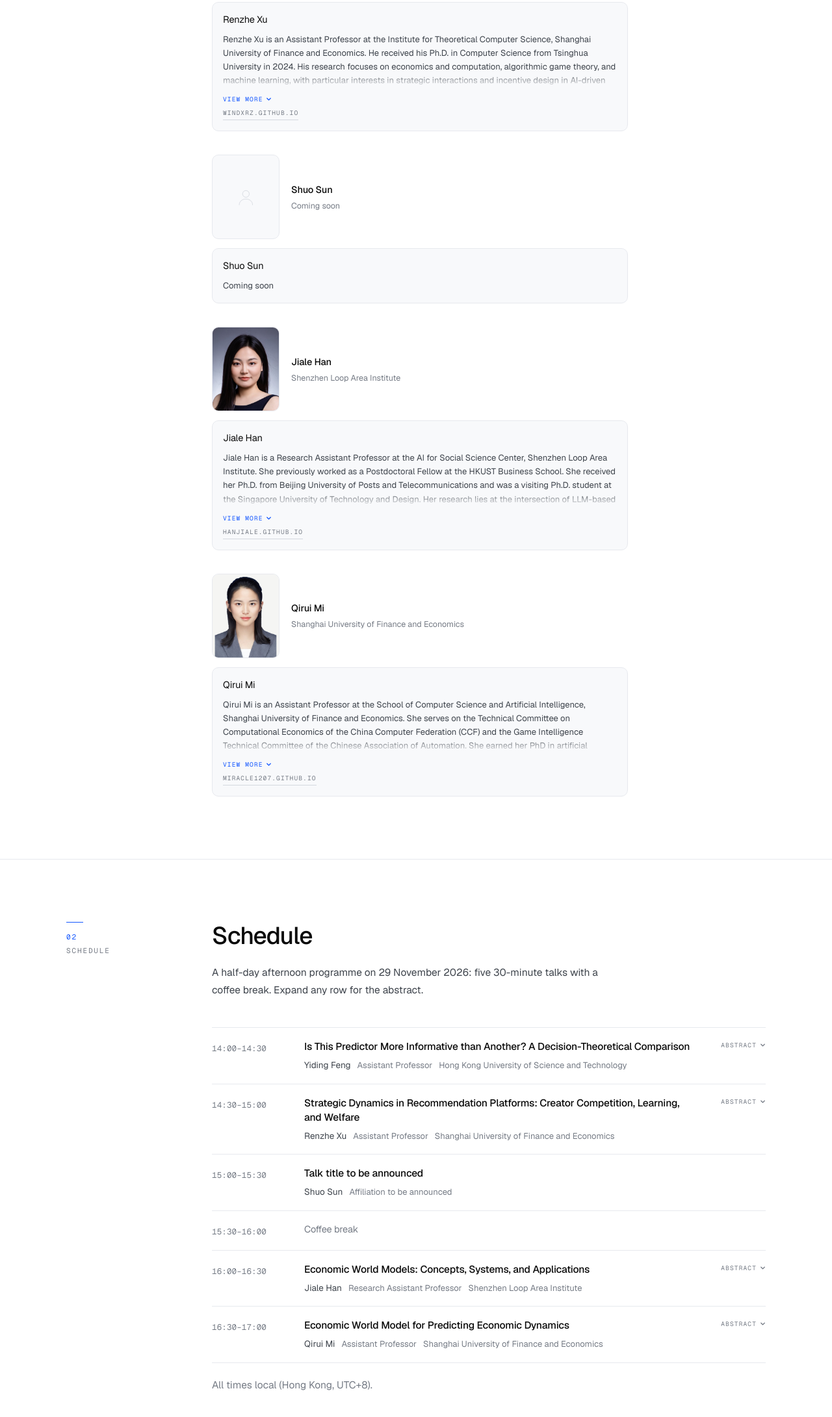
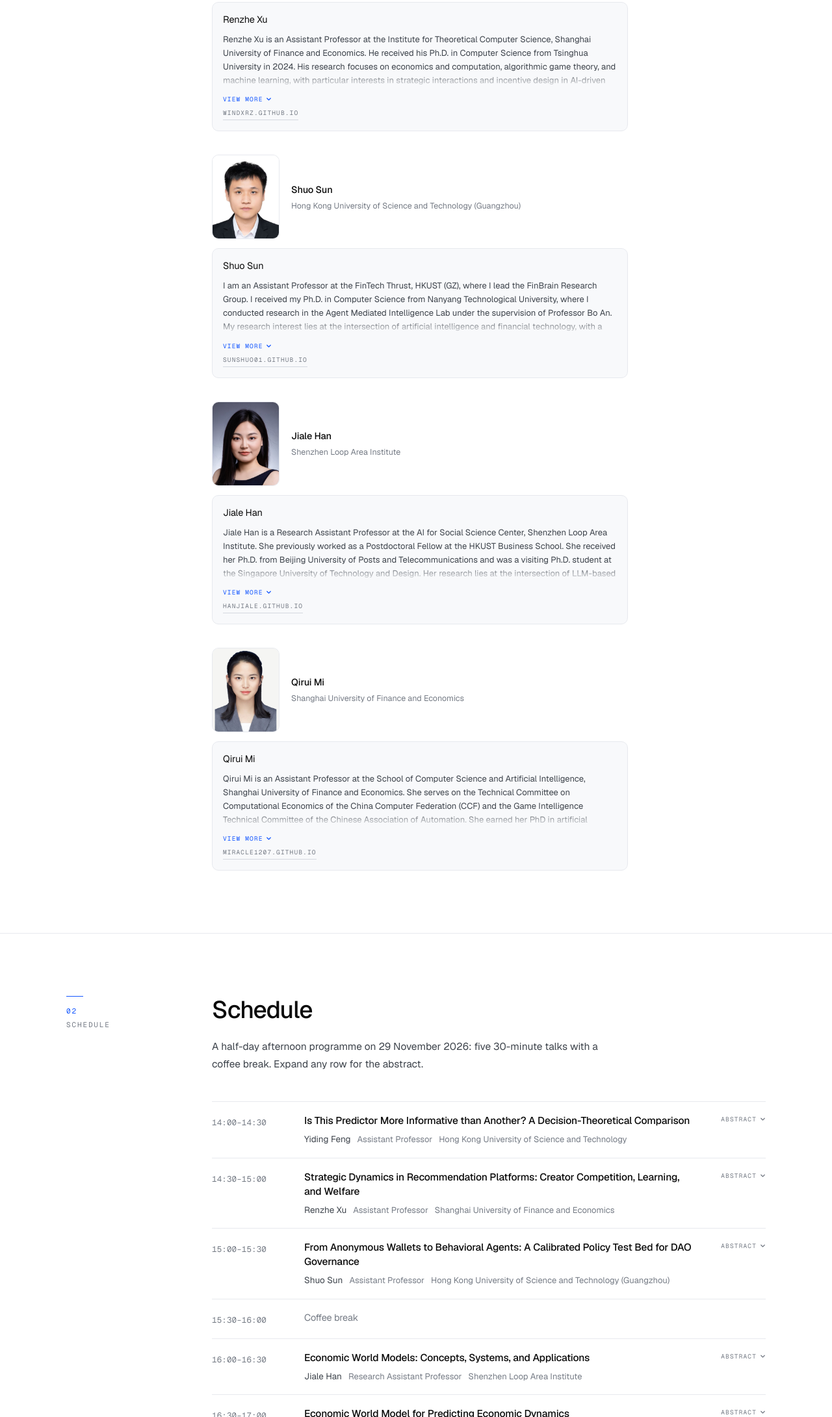
Before and after one commit to litchi-shrimp/agentic-economics-workshop, a plain HTML site: page index.html in a window 1280 px wide. Shown: the part 1898-4079 px from the top of the page at 65% size. Drawn offline with nearby package versions, Linux system fonts and the light colour scheme; a web font is replaced by a local one.

Commit message:
更新speaker信息

```diff
--- a/index.html
+++ b/index.html
@@ -211,23 +211,43 @@
             </article>
 
             <article class="sp-card" data-key="shuo-sun">
-              <div class="sp-frame sp-frame--empty" aria-hidden="true">
-                <svg class="sp-avatar" viewBox="0 0 64 64" fill="none">
-                  <circle cx="32" cy="23" r="9.5" stroke="currentColor" stroke-width="1.6" />
-                  <path d="M13 54c0-9.7 8.5-16.5 19-16.5S51 44.3 51 54" stroke="currentColor" stroke-width="1.6"
-                    stroke-linecap="round" />
-                </svg>
+              <div class="sp-frame">
+                <button class="sp-media" type="button" aria-label="Read the bio: Shuo Sun">
+                  <img src="assets/sp-shuo-sun.jpg" width="640" height="800" loading="lazy" decoding="async"
+                    alt="Shuo Sun">
+                </button>
+                <span class="sp-hint" aria-hidden="true">Bio</span>
               </div>
 
               <div class="sp-cap">
                 <p class="sp-name">Shuo Sun</p>
-                <p class="sp-aff">Coming soon</p>
+                <p class="sp-aff">Hong Kong University of Science and Technology (Guangzhou)</p>
               </div>
 
               <div class="sp-panel">
+                <p class="sp-pname">Assistant Professor</p>
                 <p class="sp-talk">Shuo Sun</p>
                 <div class="sp-abs">
-                  <p>Coming soon</p>
+                  <p>I am an Assistant Professor at the FinTech Thrust, HKUST (GZ), where I lead the FinBrain Research
+                    Group. I received my Ph.D. in Computer Science from Nanyang Technological University, where I
+                    conducted research in the Agent Mediated Intelligence Lab under the supervision of Professor Bo An.
+                    My research interest lies at the intersection of artificial intelligence and financial technology,
+                    with a focus on reinforcement learning (RL) for quantitative trading. I have published over ten
+                    papers in top-tier AI conferences and journals, including NeurIPS, KDD, AAAI, WWW, and Artificial
+                    Intelligence. I led the development of TradeMaster, an open-source RL-based trading platform with
+                    over 1.9k stars on GitHub. I was also awarded first place in the 2024 Citadel Datathon. Prior to my
+                    doctoral studies, I earned a bachelor’s degree from Nankai University and a master’s degree from the
+                    University of Edinburgh.</p>
+                </div>
+
+                <div class="sp-foot">
+                  <button class="sp-more" type="button">View more<svg class="sp-chev" width="9" height="9"
+                      viewBox="0 0 10 10" aria-hidden="true">
+                      <path d="M2 3.6 5 6.6l3-3" fill="none" stroke="currentColor" stroke-width="1.4"
+                        stroke-linecap="round" stroke-linejoin="round" />
+                    </svg></button>
+                  <a class="sp-home" href="https://sunshuo01.github.io/" target="_blank"
+                    rel="noopener">sunshuo01.github.io</a>
                 </div>
               </div>
             </article>
@@ -415,9 +435,39 @@
               <div class="talk-head">
                 <span class="t-time">15:00–15:30</span>
                 <div>
-                  <h3 class="t-title">Talk title to be announced</h3>
-                  <p class="t-meta"><span class="t-name">Shuo Sun</span><span>Affiliation to be announced</span></p>
+                  <h3 class="t-title">From Anonymous Wallets to Behavioral Agents: A Calibrated Policy Test Bed for DAO
+                    Governance</h3>
+                  <p class="t-meta"><span class="t-name">Shuo Sun</span><span>Assistant Professor</span><span>Hong Kong
+                      University of Science and Technology (Guangzhou)</span></p>
                 </div>
+                <button class="t-toggle" type="button" aria-expanded="false" aria-controls="abs-shuo-sun">
+                  Abstract<svg class="t-chev" width="9" height="9" viewBox="0 0 10 10" aria-hidden="true">
+                    <path d="M2 3.6 5 6.6l3-3" fill="none" stroke="currentColor" stroke-width="1.4"
+                      stroke-linecap="round" stroke-linejoin="round" />
+                  </svg>
+                </button>
+              </div>
+              <div class="t-abs" id="abs-shuo-sun" hidden>
+                <p>Unlike traditional corporate hierarchies, Decentralized Autonomous Organizations (DAOs) manage a
+                  multi-billion-dollar economy by utilizing token-voting mechanisms that aim to distribute governance
+                  power. While DAOs envision democratic governance, their complex economic dynamics can produce
+                  unforeseen issues, such as token concentration and runaway inflation. Navigating this complexity
+                  requires scalable simulation testbeds that construct heterogeneous behavioral agents from large
+                  volumes of on-chain transaction data. We propose DAO-SIM, the first realistic data-driven, LLM-based
+                  token-flow simulator that uses inverse behavioral profiling through event-chain clustering and
+                  two-stage LLM interpretation to reconstruct heterogeneous participant profiles under the anonymity of
+                  DAOs. Then a hierarchical agent architecture separates probabilistic decisions by profile-level super
+                  agents from independent execution by wallet-level child agents, enabling flexible simulation
+                  scaling-up while reducing redundant LLM inference. Built on over 3 million on-chain transactions
+                  collected from Uniswap, DAO-SIM simulates decision-making for an initial population of 5,000 agents
+                  and up to 10,000 at peak. Compared to existing agent-based baselines, our simulation aligns much more
+                  closely with observed empirical data and faithfully reproduces 3 key stylized facts of token
+                  economics: whale effect, path dependence, and the-rich-get-richer effect. Leveraging this validated
+                  fidelity, we deploy DAO-SIM as a robust testbed for counterfactual policy experiments. Our findings
+                  reveal: modest benefits from perfectly equal initial allocations, substantial inequality reduction
+                  from equal inflation issuance, and -- contrary to prior studies -- little redistributive effect from
+                  staking. Consequently, we recommend combining fairer initial allocations with equally issued
+                  inflation to improve DAO governance.</p>
               </div>
             </article>
 
```
Also changed, not shown: assets/sp-shuo-sun.jpg (added).
